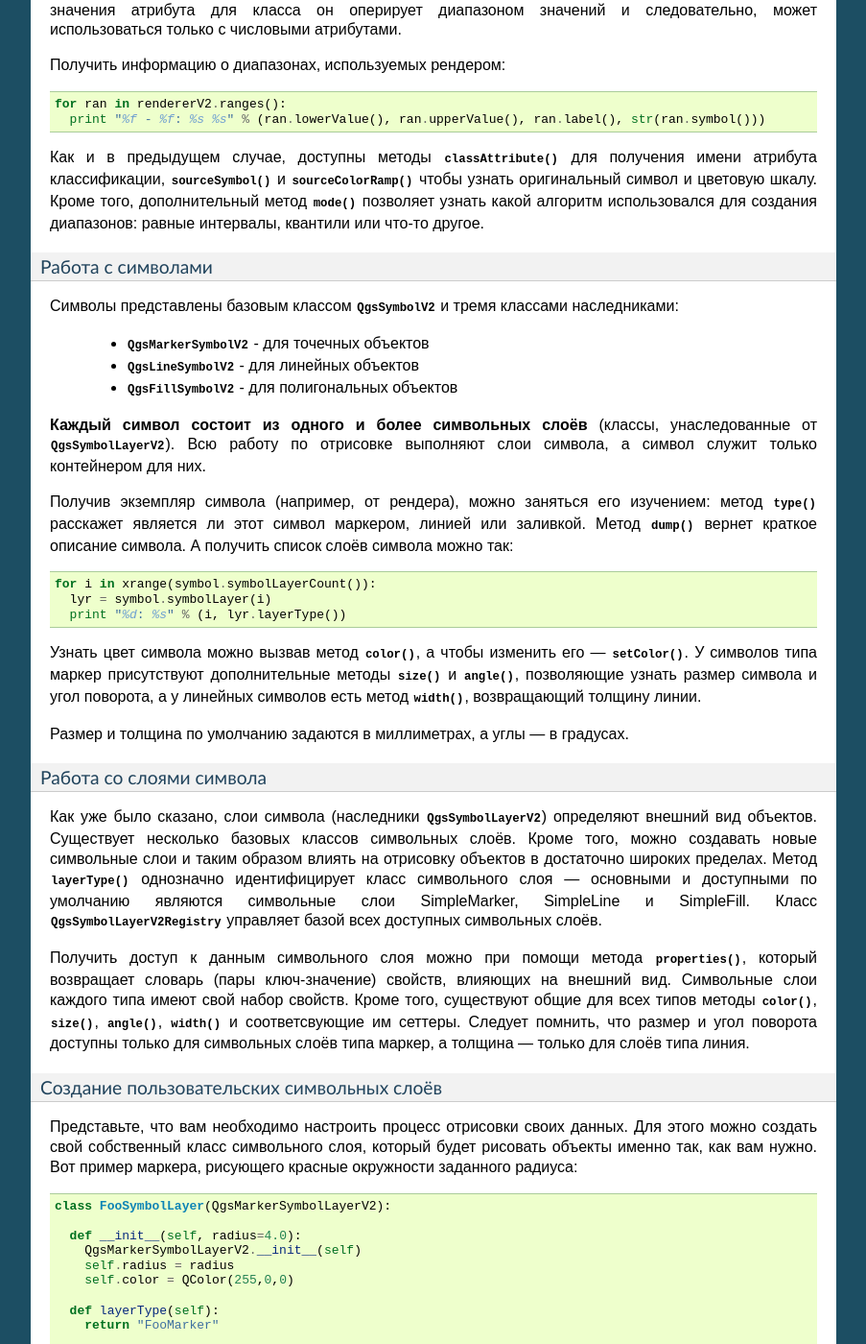
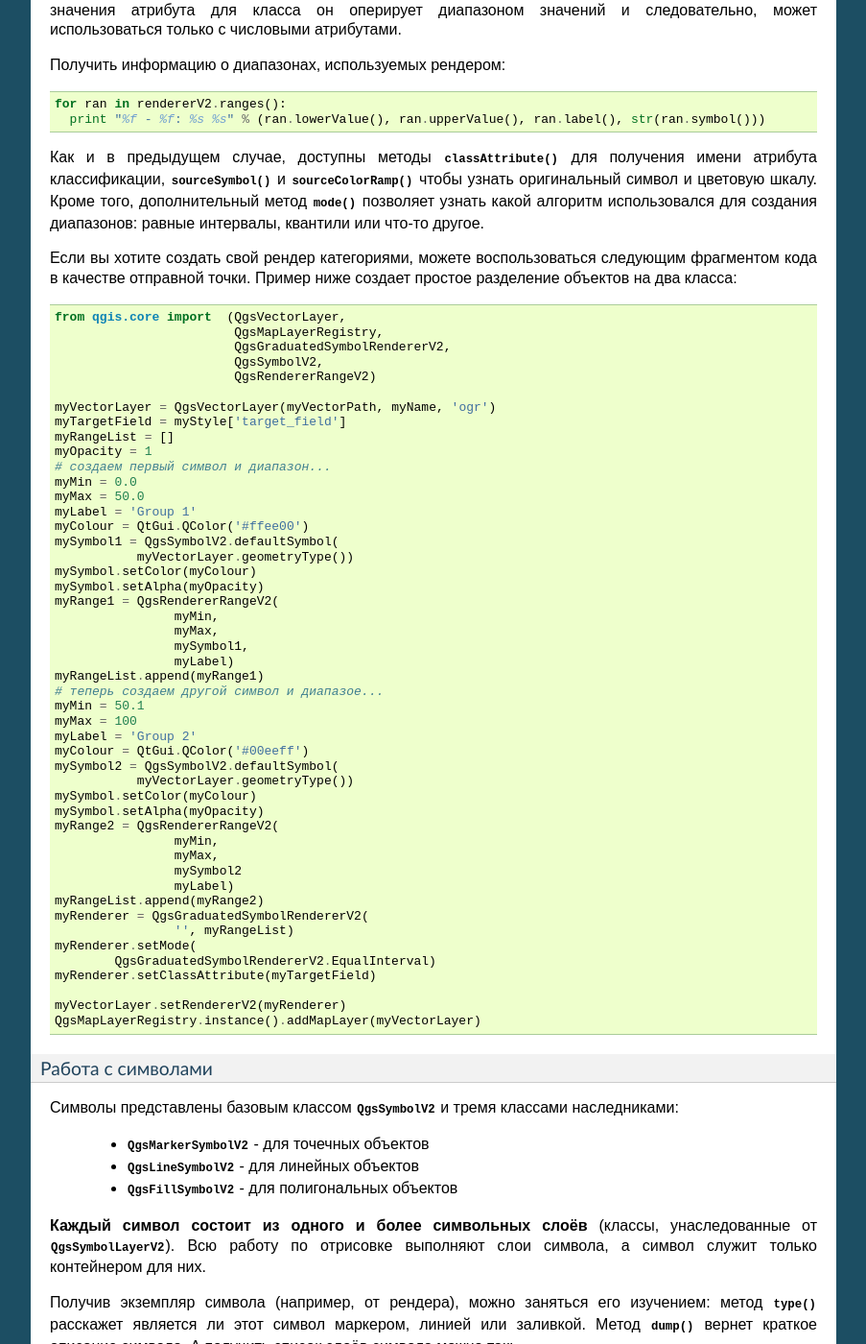
Before and after one commit to slarosa/QGIS-Developer-Cookbook, a Sphinx documentation site: the page built from russian_ru/source/vector.rst, in a window 1280 px wide and 1400 px high, scrolled down 6055 px. Shown: the whole window at 96% size, without its empty margins (198-1101 px from the left). Built offline with Sphinx 7.4.7, drawn with Linux system fonts in a browser that asks for light colours.

Commit message:
sync Russian version with latest English

```diff
--- a/russian_ru/source/plugins.rst
+++ b/russian_ru/source/plugins.rst
@@ -445,7 +445,7 @@ filename, который используется для переопредел
 
 Если после создания расширения вы решите, что оно может быть полезно
 и другим пользователям --- не бойтесь загрузить его в репозиторий
-`PyQGIS plugin repository <http://pyqgis.org/>`_. На этой же странице
+`QGIS plugin repository <http://plugins.qgis.org/>`_. На этой же странице
 можно найти инструкции по подготовке пакета, следование которым избавит
 от проблем с установкой расширения через Установщик модулей.
 В случае, когда нужно настроить собственный репозиторий, создайте простой
--- a/russian_ru/source/vector.rst
+++ b/russian_ru/source/vector.rst
@@ -385,6 +385,61 @@ C++: рендер становится владельцем символа).
 чтобы узнать оригинальный символ и цветовую шкалу. Кроме того, дополнительный
 метод :func:`mode` позволяет узнать какой алгоритм использовался для создания
 диапазонов: равные интервалы, квантили или что-то другое.
+
+Если вы хотите создать свой рендер категориями, можете воспользоваться
+следующим фрагментом кода в качестве отправной точки. Пример ниже создает
+простое разделение объектов на два класса::
+
+	from qgis.core import  (QgsVectorLayer,
+                		QgsMapLayerRegistry,
+				QgsGraduatedSymbolRendererV2,
+		                QgsSymbolV2,
+				QgsRendererRangeV2)
+
+	myVectorLayer = QgsVectorLayer(myVectorPath, myName, 'ogr')
+	myTargetField = myStyle['target_field']
+	myRangeList = []
+	myOpacity = 1
+	# создаем первый символ и диапазон...
+	myMin = 0.0
+	myMax = 50.0
+	myLabel = 'Group 1'
+	myColour = QtGui.QColor('#ffee00')
+	mySymbol1 = QgsSymbolV2.defaultSymbol(
+		   myVectorLayer.geometryType())
+	mySymbol.setColor(myColour)
+	mySymbol.setAlpha(myOpacity)
+	myRange1 = QgsRendererRangeV2(
+		        myMin,
+		        myMax,
+		        mySymbol1,
+		        myLabel)
+	myRangeList.append(myRange1)
+	# теперь создаем другой символ и диапазое...
+	myMin = 50.1
+	myMax = 100
+	myLabel = 'Group 2'
+	myColour = QtGui.QColor('#00eeff')
+	mySymbol2 = QgsSymbolV2.defaultSymbol(
+		   myVectorLayer.geometryType())
+	mySymbol.setColor(myColour)
+	mySymbol.setAlpha(myOpacity)
+	myRange2 = QgsRendererRangeV2(
+		        myMin,
+		        myMax,
+		        mySymbol2
+		        myLabel)
+	myRangeList.append(myRange2)
+	myRenderer = QgsGraduatedSymbolRendererV2(
+		        '', myRangeList)
+	myRenderer.setMode(
+		QgsGraduatedSymbolRendererV2.EqualInterval)
+	myRenderer.setClassAttribute(myTargetField)
+
+	myVectorLayer.setRendererV2(myRenderer)
+	QgsMapLayerRegistry.instance().addMapLayer(myVectorLayer)
+
+
 
 
 Работа с символами
```
